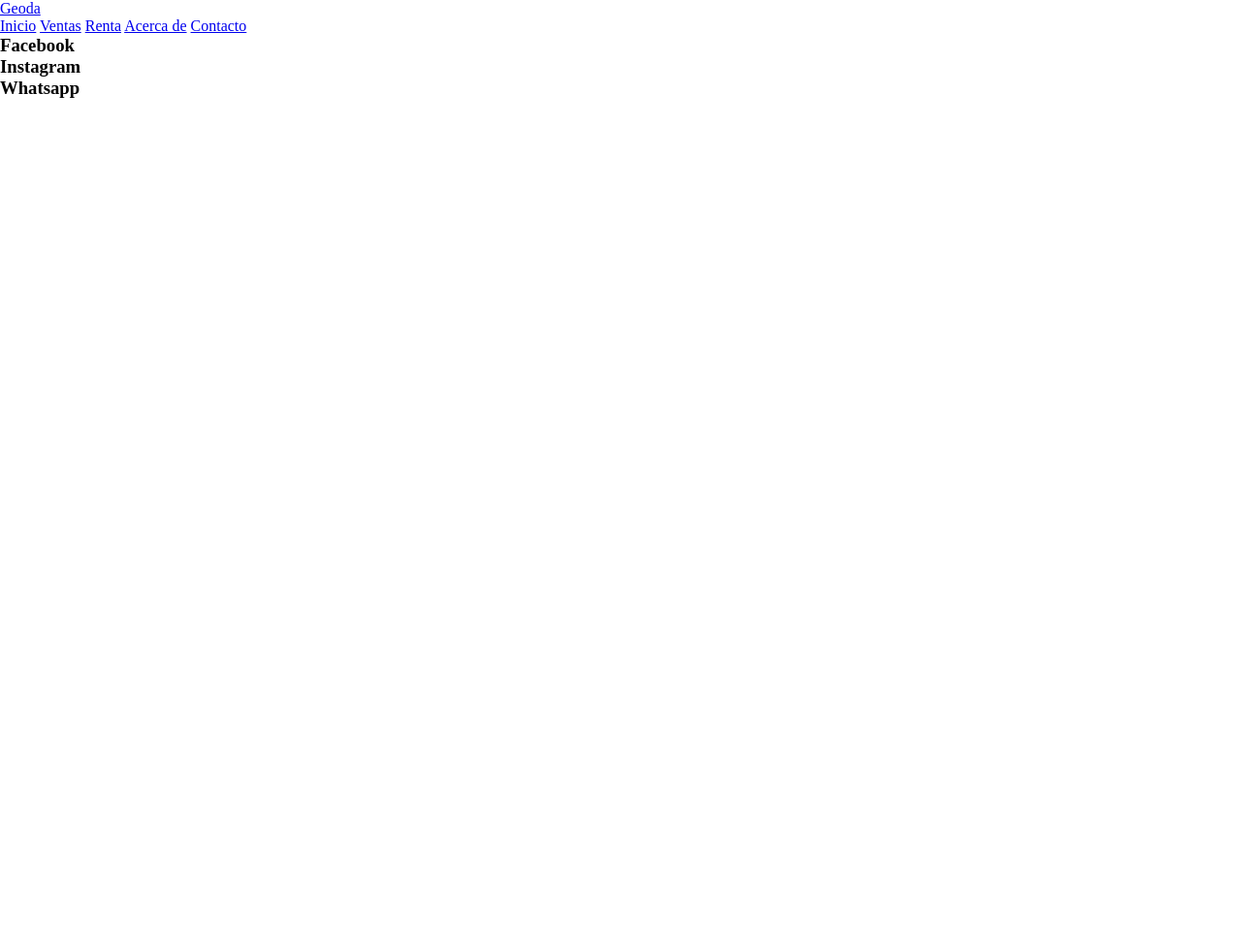
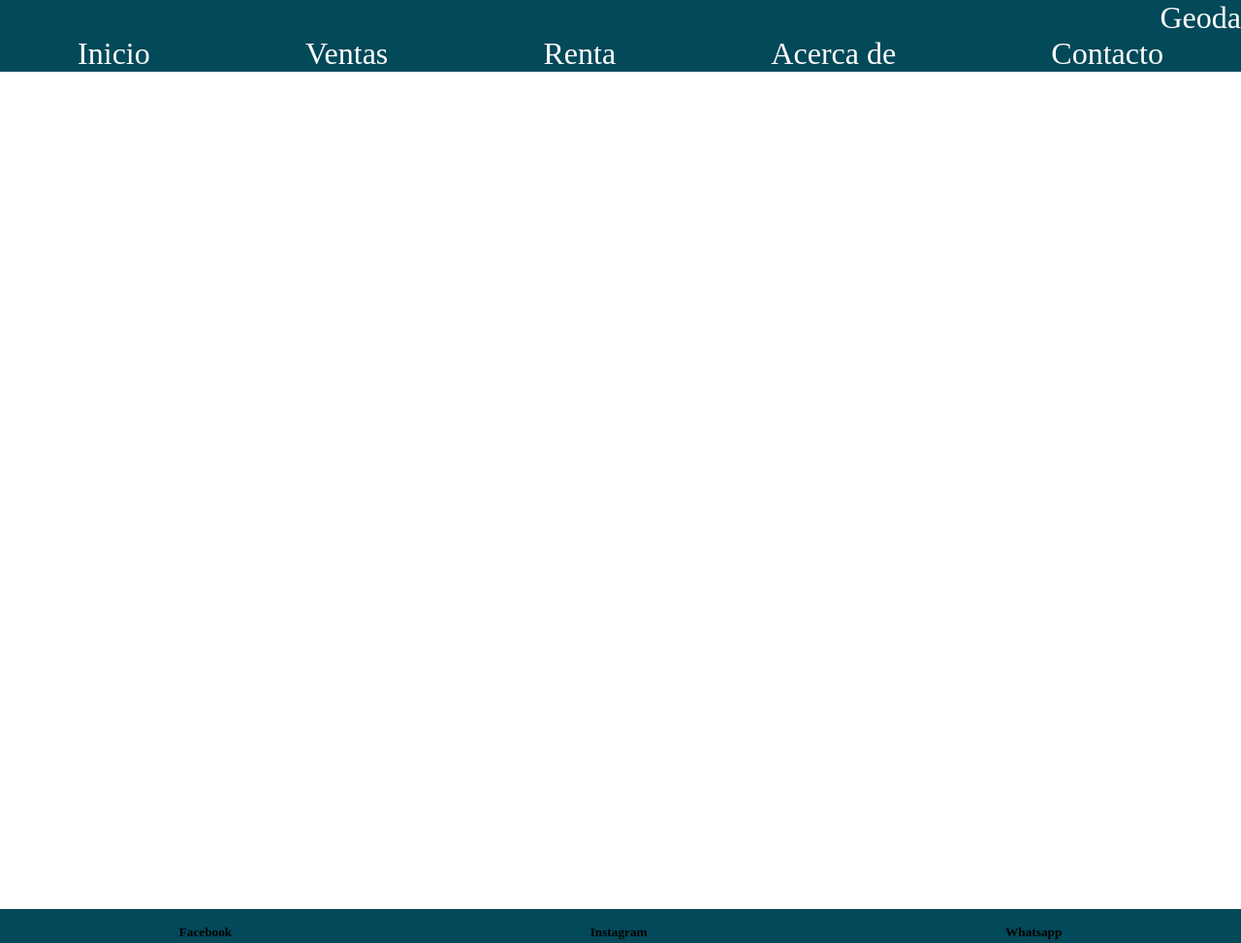
Before and after one commit to kevs19/geoda, a plain HTML site: page index.html in a window 1280 px wide. Shown: the whole page at 97% size. Before the commit the page ends 800 px from the top, so only its background shows below. Drawn offline with Linux system fonts and the light colour scheme.

Commit message:
empezando navbar y footer

```diff
--- a/index.css
+++ b/index.css
@@ -8,3 +8,47 @@
 *{
     margin: 0;
 }
+
+#header{
+  position: relative;
+  background-color: var(--navbar-footer);
+  text-align: end;
+  color:white;
+}
+
+.navbar-nav{
+  display: flex;
+  justify-content: space-around;
+}
+
+a{
+  font-size: 2rem;
+  text-decoration: none;
+  color: white;
+
+}
+
+a:hover{
+  color: var(--dorado);
+  text-decoration-line: var(--dorado) ;
+}
+
+#main{
+  position: relative;
+  min-height: 100vh;
+  padding-top: 2em;
+  padding-bottom: 2em;
+}
+
+#footer{
+  position: relative;
+  background-color: var(--navbar-footer);
+  text-align: center;
+  min-height: 5rem;
+}
+
+.redes{
+  padding-top: 1rem;
+  display: flex;
+  justify-content: space-around;
+}
--- a/index.html
+++ b/index.html
@@ -7,7 +7,7 @@
     <link rel="stylesheet" href="index.css">
 </head>
 <body>
-    <header>
+    <header id ="header">
         <nav class="navbar navbar-expand-lg bg-body-tertiary">
             <div class="container-fluid">
               <a class="navbar-brand" href="#">Geoda</a>
@@ -23,14 +23,14 @@
             </div>
           </nav>
     </header>
-    <main>
+    <main id="main">
 
     </main>
     <footer id="footer">
         <div class="redes">
-            <h3>Facebook</h3>
-            <h3>Instagram</h3>
-            <h3>Whatsapp</h3>
+            <h5>Facebook</h5>
+            <h5>Instagram</h5>
+            <h5>Whatsapp</h5>
         </div>
     </footer>
 </body>
```
